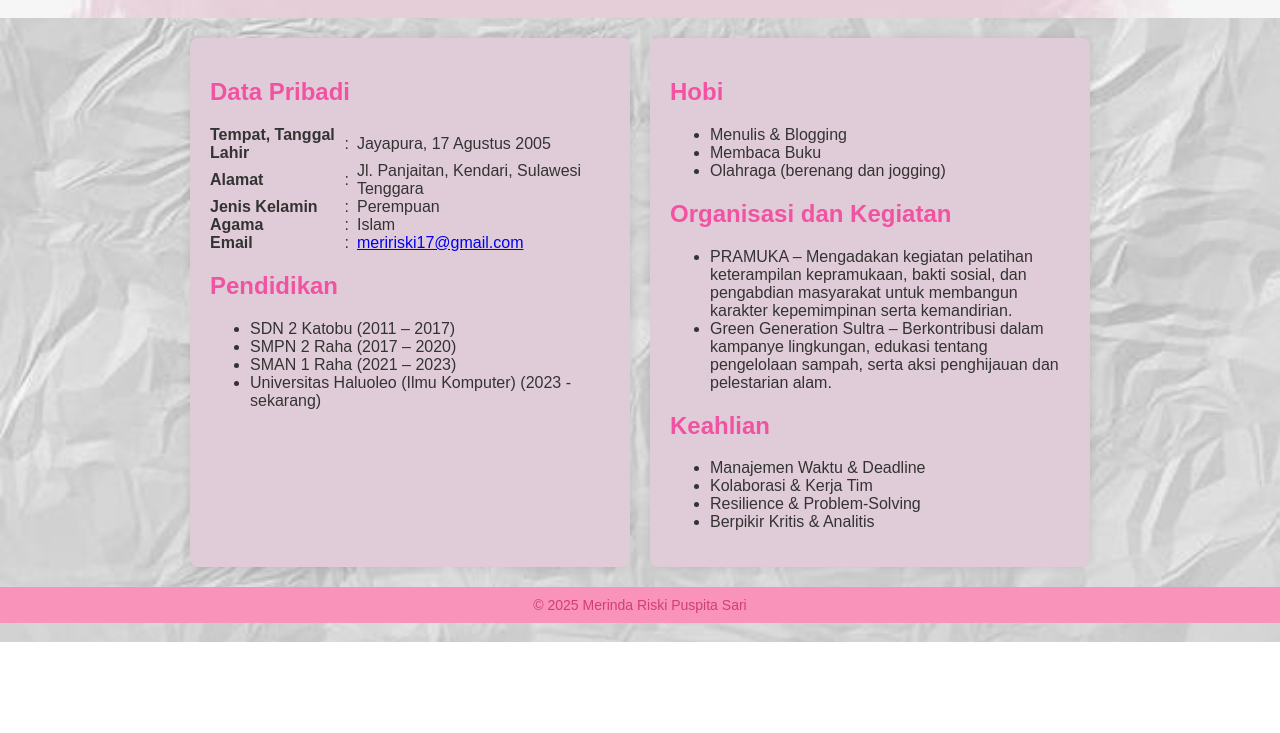
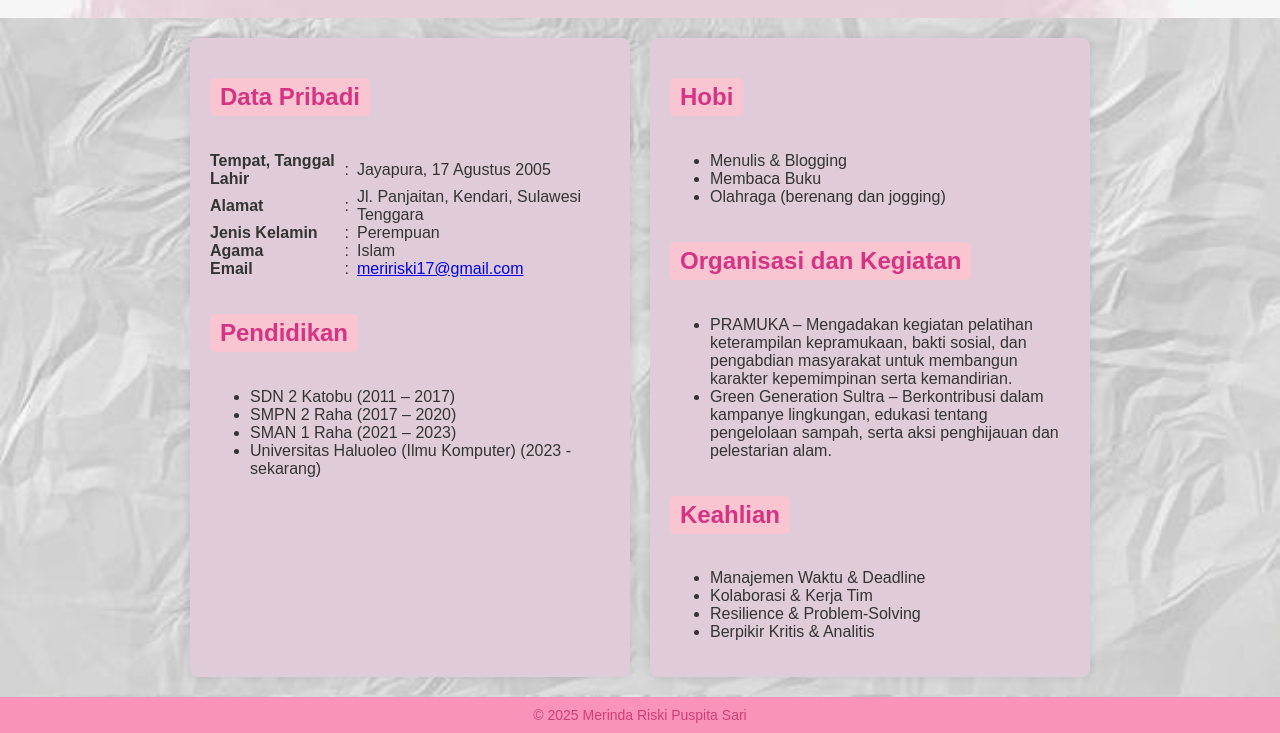
Before and after one commit to meri17283/meri17283.github.io, a plain HTML site: page index.html in a window 1280 px wide. Shown: the part 158-891 px from the top of the page. Before the commit the page ends 800 px from the top, so only its background shows below. Drawn offline with Linux system fonts and the light colour scheme.

Commit message:
add warna

```diff
--- a/styles.css
+++ b/styles.css
@@ -75,7 +75,11 @@ button {
 }
 
 h2 {
-    color: #f153a2;
+    background-color: #f9c5d1; /* Warna latar belakang */
+    color: #d63384; /* Warna teks */
+    padding: 5px 10px; /* Ruang di dalam highlight */
+    border-radius: 5px; /* Membuat sudut lebih halus */
+    display: inline-block; /* Agar latar belakang hanya selebar teks */
 }
 
 footer {
```
